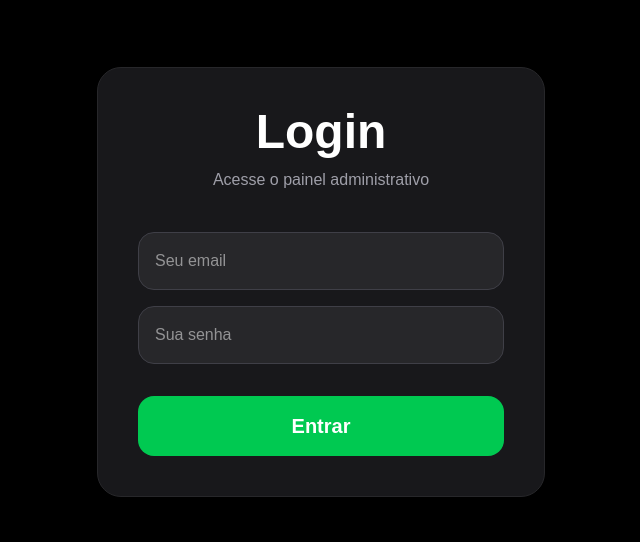
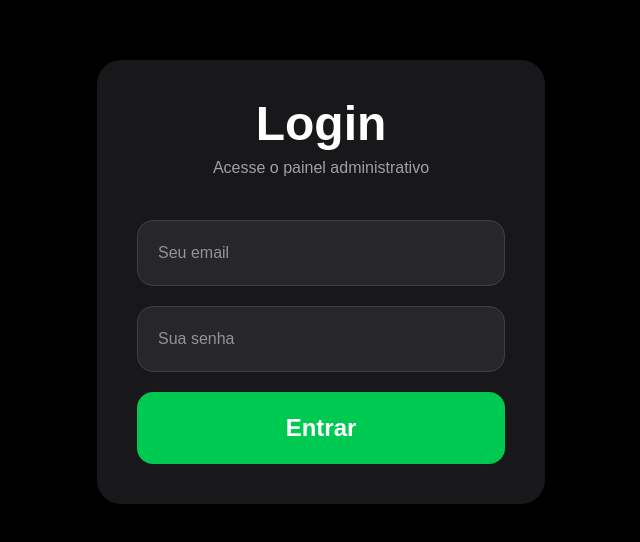
Before and after one commit to douglasdso96-cloud/barber-system, a Next.js app: page /login in a window 1280 px wide. Shown: the part 118-660 px from the top of the page, without its empty margins (319-959 px from the left). Built offline with nearby package versions, Linux system fonts and the light colour scheme; no server answers.

Commit message:
Correção login produção

```diff
--- a/app/login/page.tsx
+++ b/app/login/page.tsx
@@ -15,11 +15,6 @@ export default function LoginPage() {
 
   const handleLogin = async () => {
 
-    if (!email || !password) {
-      alert('Preencha email e senha')
-      return
-    }
-
     setLoading(true)
 
     const { error } = await supabase.auth.signInWithPassword({
@@ -28,11 +23,14 @@ export default function LoginPage() {
     })
 
     if (error) {
-      console.log(error)
+
       alert('Email ou senha inválidos')
       setLoading(false)
       return
     }
+
+    document.cookie =
+      'admin-auth=true; path=/; max-age=86400; SameSite=Lax'
 
     router.push('/admin')
   }
@@ -40,9 +38,9 @@ export default function LoginPage() {
   return (
     <main className="min-h-screen bg-black text-white flex items-center justify-center p-6">
 
-      <div className="w-full max-w-md bg-zinc-900 rounded-3xl p-10 border border-zinc-800">
+      <div className="w-full max-w-md bg-zinc-900 rounded-3xl p-10">
 
-        <h1 className="text-5xl font-bold mb-3 text-center">
+        <h1 className="text-5xl font-bold mb-2 text-center">
           Login
         </h1>
 
@@ -50,14 +48,14 @@ export default function LoginPage() {
           Acesse o painel administrativo
         </p>
 
-        <div className="grid gap-4">
+        <div className="space-y-5">
 
           <input
             type="email"
             placeholder="Seu email"
             value={email}
             onChange={(e) => setEmail(e.target.value)}
-            className="bg-zinc-800 border border-zinc-700 rounded-2xl p-4 text-white"
+            className="w-full bg-zinc-800 border border-zinc-700 rounded-2xl p-5 text-white"
           />
 
           <input
@@ -65,13 +63,13 @@ export default function LoginPage() {
             placeholder="Sua senha"
             value={password}
             onChange={(e) => setPassword(e.target.value)}
-            className="bg-zinc-800 border border-zinc-700 rounded-2xl p-4 text-white"
+            className="w-full bg-zinc-800 border border-zinc-700 rounded-2xl p-5 text-white"
           />
 
           <button
             onClick={handleLogin}
             disabled={loading}
-            className="bg-green-500 hover:bg-green-600 transition rounded-2xl p-4 text-xl font-bold mt-4"
+            className="w-full bg-green-500 hover:bg-green-600 transition p-5 rounded-2xl text-2xl font-bold"
           >
 
             {loading
```
